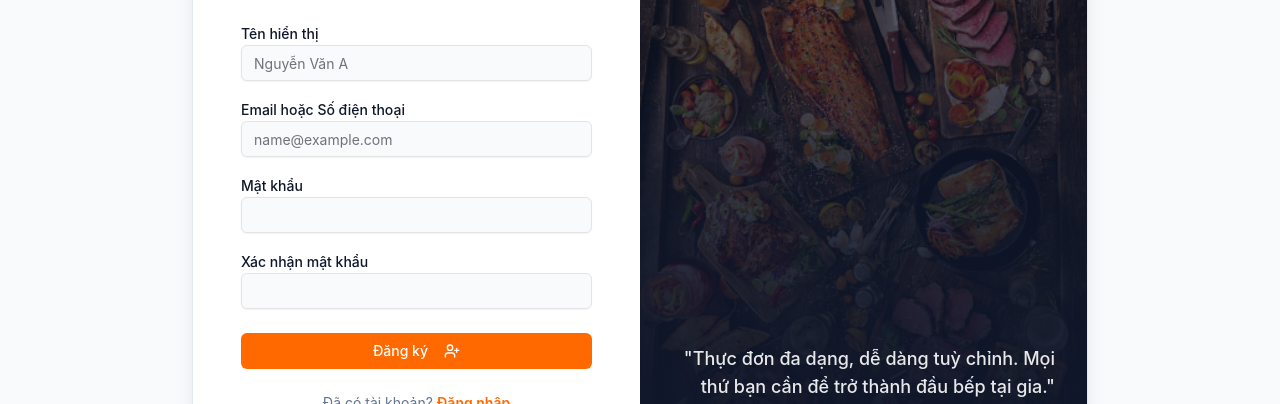
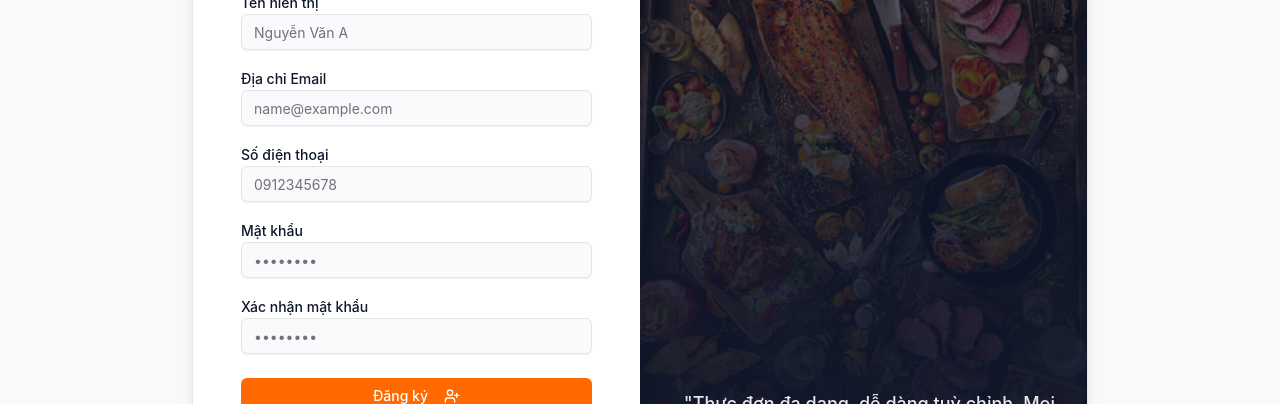
Before and after one commit to nvdung250405/taste-book, a React (Vite) app in the folder frontend/: page /register in a window 1280 px wide. Shown: the part 292-696 px from the top of the page. Built offline with nearby package versions, Linux system fonts and the light colour scheme; no server answers.

Commit message:
fix dang ky tai khoan nhap ca email va so dien thoai

```diff
--- a/frontend/src/pages/auth/RegisterPage.jsx
+++ b/frontend/src/pages/auth/RegisterPage.jsx
@@ -8,8 +8,9 @@ import { useRegister } from '../../hooks/queries/useAuthQueries';
 
 export default function RegisterPage() {
   const [formData, setFormData] = useState({
-    name: '',
-    emailOrPhone: '',
+    username: '',
+    email: '',
+    phone: '',
     password: '',
     confirmPassword: ''
   });
@@ -22,10 +23,27 @@ export default function RegisterPage() {
 
   const handleRegister = (e) => {
     e.preventDefault();
-    const { name, emailOrPhone, password, confirmPassword } = formData;
+    const { username, email, phone, password, confirmPassword } = formData;
 
-    if (!name || !emailOrPhone || !password || !confirmPassword) {
+    if (!username?.trim() || !email?.trim() || !phone?.trim() || !password || !confirmPassword) {
       toast.error('Vui lòng nhập đầy đủ thông tin');
+      return;
+    }
+
+    const emailRegex = /^[^\s@]+@[^\s@]+\.[^\s@]+$/;
+    if (!emailRegex.test(email.trim())) {
+      toast.error('Địa chỉ email không đúng định dạng');
+      return;
+    }
+
+    const phoneRegex = /^(0|\+84)[35789][0-9]{8}$/;
+    if (!phoneRegex.test(phone.trim())) {
+      toast.error('Số điện thoại không hợp lệ (phải là số điện thoại 10 số hợp lệ)');
+      return;
+    }
+
+    if (password.length < 6) {
+      toast.error('Mật khẩu phải có ít nhất 6 ký tự');
       return;
     }
 
@@ -34,20 +52,21 @@ export default function RegisterPage() {
       return;
     }
 
-    if (password.length < 6) {
-      toast.error('Mật khẩu phải có ít nhất 6 ký tự');
-      return;
-    }
-
     register(
-      { name, email: emailOrPhone, password },
+      {
+        username: username.trim(),
+        email: email.trim(),
+        phone: phone.trim(),
+        password,
+        confirmPassword
+      },
       {
         onSuccess: () => {
           toast.success('Đăng ký thành công! Vui lòng đăng nhập.');
           navigate('/login');
         },
         onError: (error) => {
-          toast.error(error.response?.data?.EM || 'Đăng ký thất bại');
+          toast.error(error.EM || error.response?.data?.EM || 'Đăng ký thất bại');
         }
       }
     );
@@ -69,28 +88,42 @@ export default function RegisterPage() {
 
             <form onSubmit={handleRegister} className="space-y-4">
               <div className="space-y-2">
-                <label className="text-sm font-medium leading-none" htmlFor="name">
+                <label className="text-sm font-medium leading-none" htmlFor="username">
                   Tên hiển thị
                 </label>
                 <Input
-                  id="name"
+                  id="username"
                   type="text"
                   placeholder="Nguyễn Văn A"
-                  value={formData.name}
+                  value={formData.username}
                   onChange={handleChange}
                   className="bg-slate-50 dark:bg-slate-800"
                 />
               </div>
 
               <div className="space-y-2">
-                <label className="text-sm font-medium leading-none" htmlFor="emailOrPhone">
-                  Email hoặc Số điện thoại
+                <label className="text-sm font-medium leading-none" htmlFor="email">
+                  Địa chỉ Email
                 </label>
                 <Input
-                  id="emailOrPhone"
-                  type="text"
+                  id="email"
+                  type="email"
                   placeholder="name@example.com"
-                  value={formData.emailOrPhone}
+                  value={formData.email}
+                  onChange={handleChange}
+                  className="bg-slate-50 dark:bg-slate-800"
+                />
+              </div>
+
+              <div className="space-y-2">
+                <label className="text-sm font-medium leading-none" htmlFor="phone">
+                  Số điện thoại
+                </label>
+                <Input
+                  id="phone"
+                  type="tel"
+                  placeholder="0912345678"
+                  value={formData.phone}
                   onChange={handleChange}
                   className="bg-slate-50 dark:bg-slate-800"
                 />
@@ -103,6 +136,7 @@ export default function RegisterPage() {
                 <Input
                   id="password"
                   type="password"
+                  placeholder="••••••••"
                   value={formData.password}
                   onChange={handleChange}
                   className="bg-slate-50 dark:bg-slate-800"
@@ -116,13 +150,14 @@ export default function RegisterPage() {
                 <Input
                   id="confirmPassword"
                   type="password"
+                  placeholder="••••••••"
                   value={formData.confirmPassword}
                   onChange={handleChange}
                   className="bg-slate-50 dark:bg-slate-800"
                 />
               </div>
 
-              <Button type="submit" className="w-full bg-orange-500 hover:bg-orange-600 text-white mt-2" disabled={isLoading}>
+              <Button type="submit" className="w-full bg-orange-500 hover:bg-orange-600 text-white mt-2 cursor-pointer" disabled={isLoading}>
                 {isLoading ? 'Đang xử lý...' : 'Đăng ký'}
                 {!isLoading && <UserPlus className="w-4 h-4 ml-2" />}
               </Button>
```
